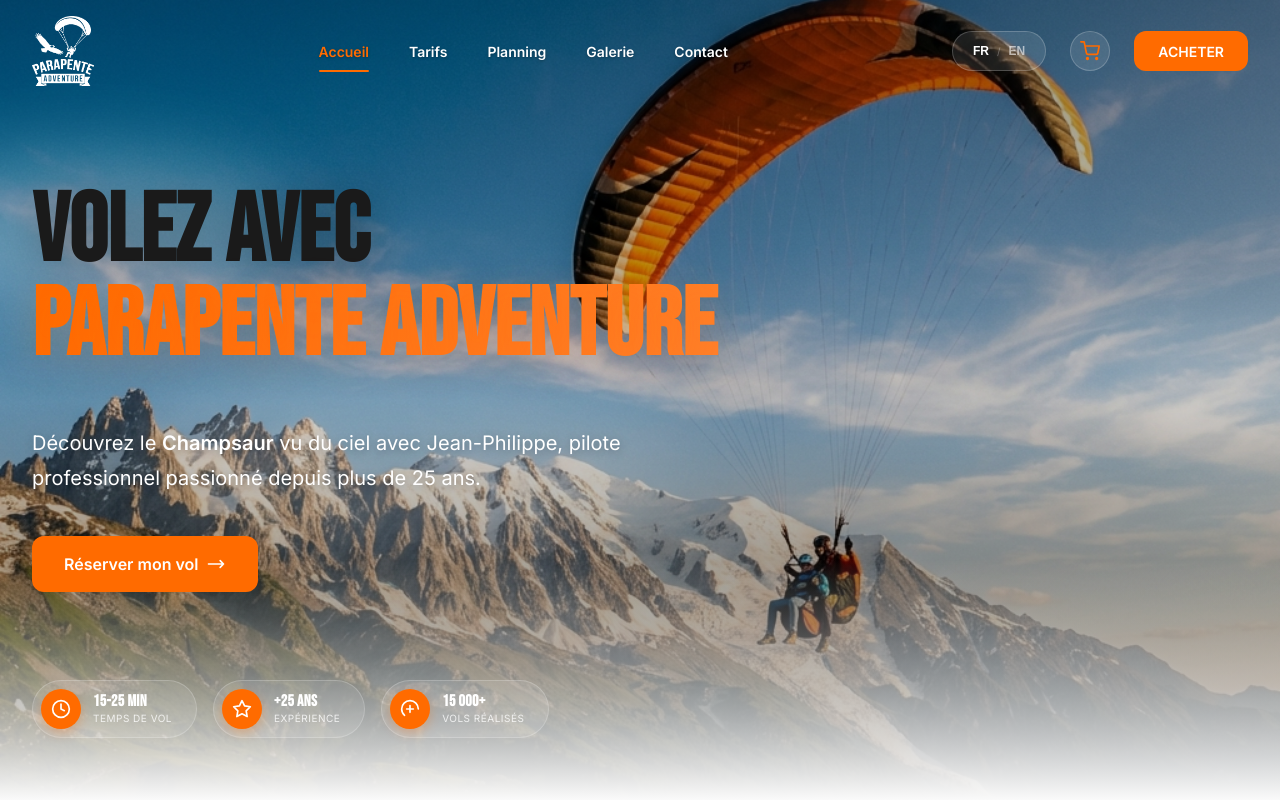
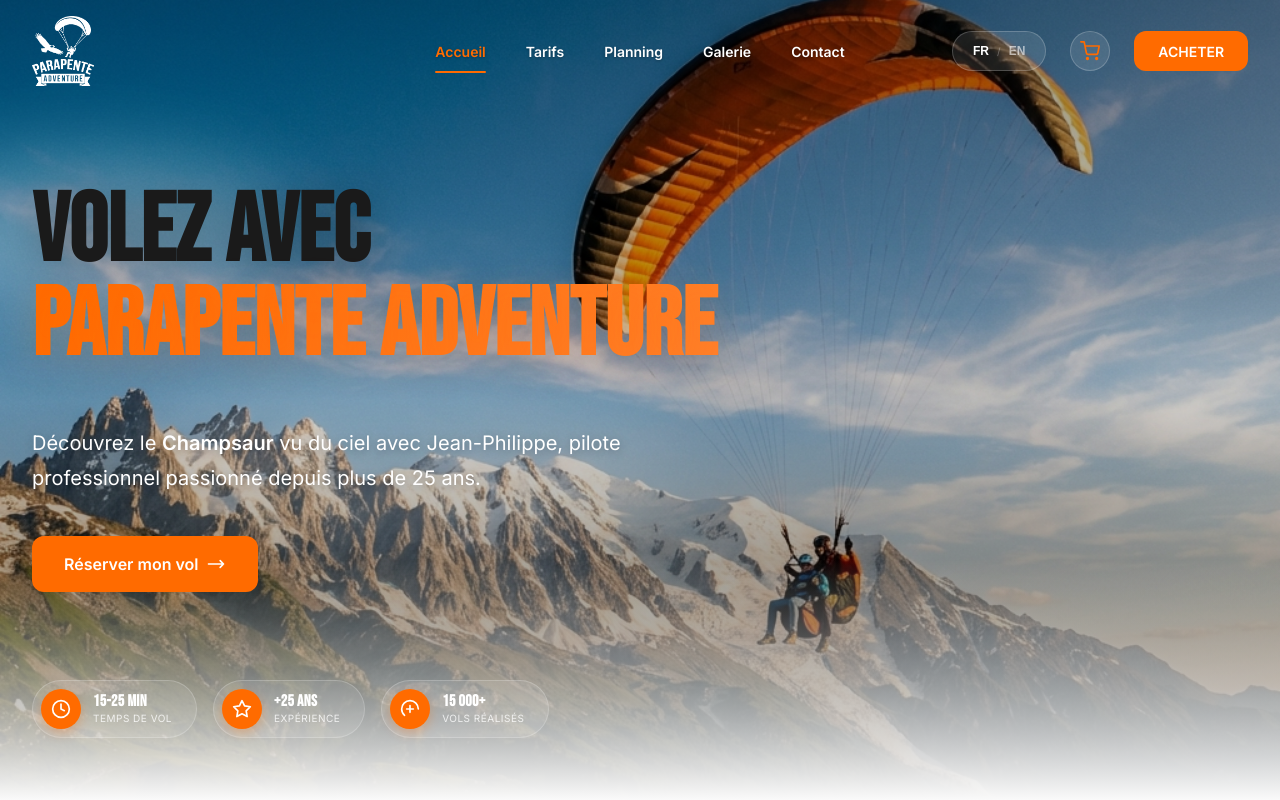
Before and after one commit to parapente-jp/parapente-adventure, a Next.js app: page / in a window 1280 px wide. Shown: the top 800 px of the page. Built offline with nearby package versions, Linux system fonts and the light colour scheme; a web font is replaced by a local one.

Commit message:
design: perfectly center central navbar links horizontally and vertically

```diff
--- a/src/components/layout/Header.module.css
+++ b/src/components/layout/Header.module.css
@@ -33,7 +33,7 @@
     align-items: center;
     gap: var(--space-4);
     text-decoration: none;
-    flex-shrink: 0;
+    flex: 1;
 }
 
 .logoImg {
@@ -65,8 +65,10 @@
 }
 
 .navLink {
-    display: block;
-    padding: var(--space-2) var(--space-4);
+    display: flex;
+    align-items: center;
+    padding: 0 var(--space-4);
+    height: 40px;
     font-size: var(--text-sm);
     font-weight: var(--font-semibold);
     color: var(--color-white);
@@ -138,7 +140,9 @@
 .ctas {
     display: flex;
     align-items: center;
+    justify-content: flex-end;
     gap: var(--space-6);
+    flex: 1;
 }
 
 .langToggle {
```
